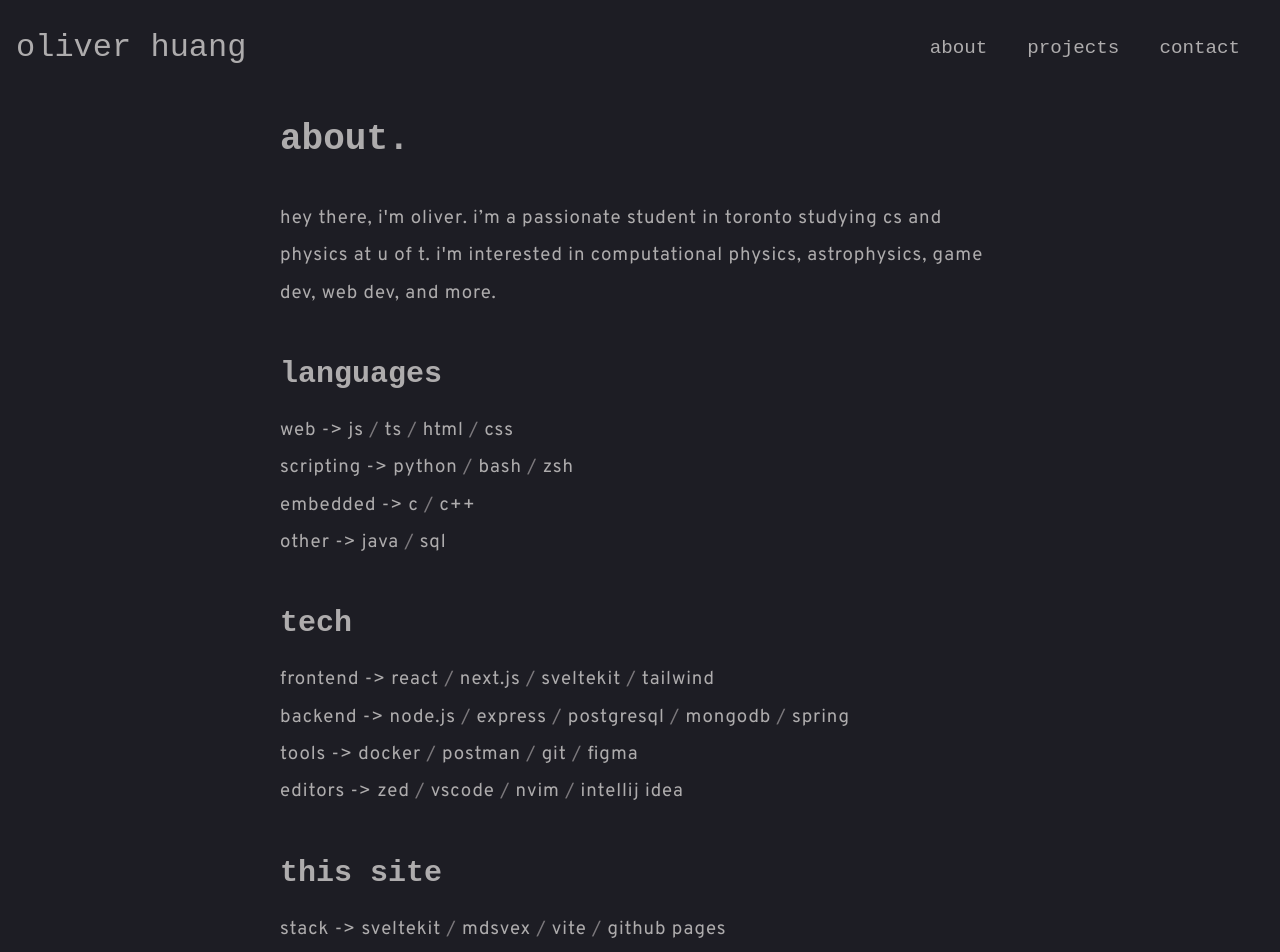
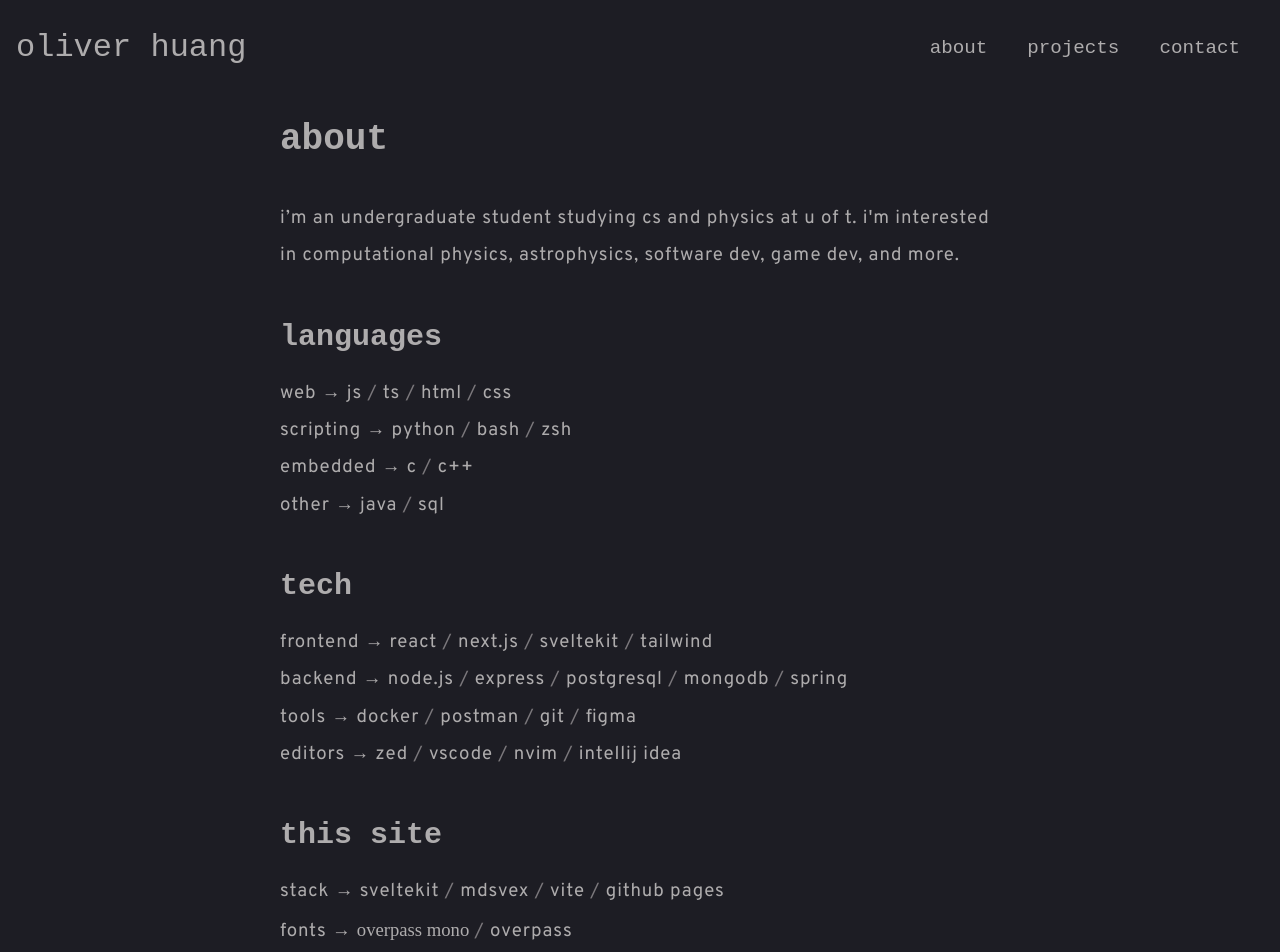
Before and after one commit to gooosexe/portfolio, a SvelteKit app: page /about in a window 1280 px wide. Shown: the top 952 px of the page. Built offline with nearby package versions, Linux system fonts and the light colour scheme; a web font is replaced by a local one.

Commit message:
updatd about me

```diff
--- a/src/routes/about/+page.svelte
+++ b/src/routes/about/+page.svelte
@@ -20,12 +20,12 @@
 <Header />
 
 <main>
-	<h1 class="mb-10 text-4xl font-bold">about.</h1>
+	<h1 class="mb-10 text-4xl font-bold">about</h1>
 
 	<section class="mb-10">
 		<p class="mt-2">
-			hey there, i'm oliver. i’m a passionate student in toronto studying cs and physics at u of t.
-			i'm interested in computational physics, astrophysics, game dev, web dev, and more.
+			i’m an undergraduate student studying cs and physics at u of t. i'm interested in
+			computational physics, astrophysics, software dev, game dev, and more.
 		</p>
 	</section>
 
@@ -34,7 +34,7 @@
 		<ul>
 			{#each Object.entries(content.languages) as [category, items] (category)}
 				<li>
-					{category} ->
+					{category} →
 					{#each items as item, i (item)}
 						{item}
 						{#if i < items.length - 1}
@@ -50,7 +50,7 @@
 		<ul>
 			{#each Object.entries(content.tech) as [category, items] (category)}
 				<li>
-					{category} ->
+					{category} →
 					{#each items as item, i (item)}
 						{item}
 						{#if i < items.length - 1}
@@ -66,11 +66,11 @@
 		<h2>this site</h2>
 		<ul>
 			<li>
-				stack -> sveltekit <span class="split">/</span> mdsvex
+				stack → sveltekit <span class="split">/</span> mdsvex
 				<span class="split">/</span> vite <span class="split">/</span> github pages
 			</li>
 			<li>
-				fonts ->
+				fonts →
 				<span style="font-family: 'Overpass Mono'" class="tracking-normal">overpass mono </span>
 				<span class="split">/</span>
 				overpass
--- a/src/routes/contact/+page.svelte
+++ b/src/routes/contact/+page.svelte
@@ -33,7 +33,7 @@
 <Header />
 
 <main>
-	<h1 class="mb-10 text-4xl font-bold">contact.</h1>
+	<h1 class="mb-10 text-4xl font-bold">contact</h1>
 
 	<section class="mb-10">
 		<p class="mt-2 leading-loose">
@@ -43,7 +43,7 @@
 	</section>
 
 	<section class="mb-10">
-		<h2>some links.</h2>
+		<h2>some links</h2>
 		<ul>
 			<!-- discord -->
 			<li>
@@ -63,7 +63,7 @@
 	</section>
 
 	<section>
-		<h2>contact form.</h2>
+		<h2>contact form</h2>
 		<!-- <form action="https://formspree.io/f/xrbparpp" method="POST" class="mt-4"> -->
 		<form onsubmit={handleSubmit} class="mt-2">
 			<input type="hidden" name="access_key" value="access-key" />
```
Also changed, not shown: static/image.png (added).
